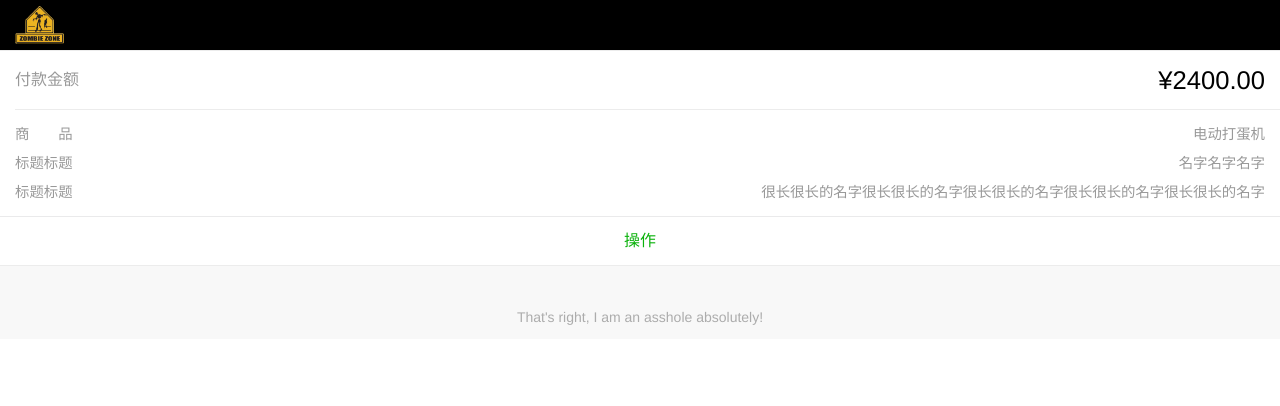
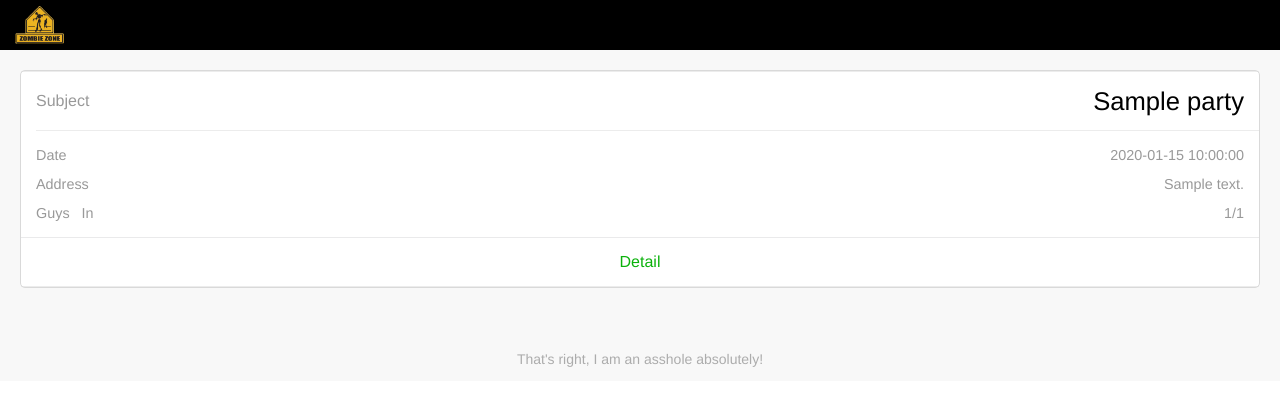
Before and after one commit to skiphuang919/zombie_zone, a Flask app: page / in a window 1280 px wide. Shown: the top 406 px of the page. Run offline with Flask 2, Linux system fonts and the light colour scheme; the visitor is signed in with stand-in values (Sample User, id 1); tables that the repository leaves empty hold one stand-in row (values such as "Sample post"); some libraries are stand-ins or nearby versions.

Commit message:
add index page

```diff
--- a/app/lib/parties.py
+++ b/app/lib/parties.py
@@ -15,3 +15,15 @@ def add_party(subject=None, party_time=None, address=None, host_id=None,
     db.session.add(party)
     db.session.commit()
     return party
+
+
+def get_all_parties():
+    return Parties.query.order_by(Parties.create_time.desc()).all()
+
+
+def get_party_by_id(party_id):
+    return Parties.query.filter_by(party_id=party_id).first()
+
+
+def get_parties_by_host(host_id):
+    return Parties.query.filter_by(host=host_id).all()
--- a/app/main/view.py
+++ b/app/main/view.py
@@ -7,7 +7,10 @@ from flask_login import current_user, login_required
 
 @main.route('/', methods=['GET', 'POST'])
 def index():
-    return render_template('index.html')
+    party_list = parties.get_all_parties()
+    party_info_list = [{'party': party, 'joined_count': len(party.users.all())}
+                       for party in party_list]
+    return render_template('index.html', party_info_list=party_info_list)
 
 
 @main.route('/add_party', methods=['GET', 'POST'])
--- a/app/static/css/style.css
+++ b/app/static/css/style.css
@@ -37,3 +37,9 @@
 .weui-toptips_info{
     background: #1AAD19;
 }
+
+.preview_card{
+    margin: 20px;
+    border: 1px solid #D9D9D9;
+    border-radius: 5px;
+}
--- a/app/templates/index.html
+++ b/app/templates/index.html
@@ -1,28 +1,30 @@
 {% extends "base.html" %}
 {% block page_content %}
-    <div class="weui-form-preview">
+    {% for party_info in party_info_list %}
+        <div class="weui-form-preview preview_card">
             <div class="weui-form-preview__hd">
                 <div class="weui-form-preview__item">
-                <label class="weui-form-preview__label">付款金额</label>
-                <em class="weui-form-preview__value">¥2400.00</em>
+                    <label class="weui-form-preview__label">Subject</label>
+                    <em class="weui-form-preview__value">{{ party_info.party.subject }}</em>
                 </div>
             </div>
             <div class="weui-form-preview__bd">
                 <div class="weui-form-preview__item">
-                <label class="weui-form-preview__label">商品</label>
-                <span class="weui-form-preview__value">电动打蛋机</span>
+                    <label class="weui-form-preview__label">Date</label>
+                    <span class="weui-form-preview__value">{{ party_info.party.party_time }}</span>
                 </div>
                 <div class="weui-form-preview__item">
-                <label class="weui-form-preview__label">标题标题</label>
-                <span class="weui-form-preview__value">名字名字名字</span>
+                    <label class="weui-form-preview__label">Address</label>
+                    <span class="weui-form-preview__value">{{ party_info.party.address }}</span>
                 </div>
                 <div class="weui-form-preview__item">
-                <label class="weui-form-preview__label">标题标题</label>
-                <span class="weui-form-preview__value">很长很长的名字很长很长的名字很长很长的名字很长很长的名字很长很长的名字</span>
+                    <label class="weui-form-preview__label">Guys In</label>
+                    <span class="weui-form-preview__value">{{ party_info.joined_count }}/{{ party_info.party.required_count }}</span>
                 </div>
             </div>
             <div class="weui-form-preview__ft">
-            <a class="weui-form-preview__btn weui-form-preview__btn_primary" href="javascript:">操作</a>
+                <a class="weui-form-preview__btn weui-form-preview__btn_primary" href="javascript:">Detail</a>
             </div>
         </div>
+    {% endfor %}
 {% endblock %}
```
Lines whose indentation alone changed are shown as unchanged.
